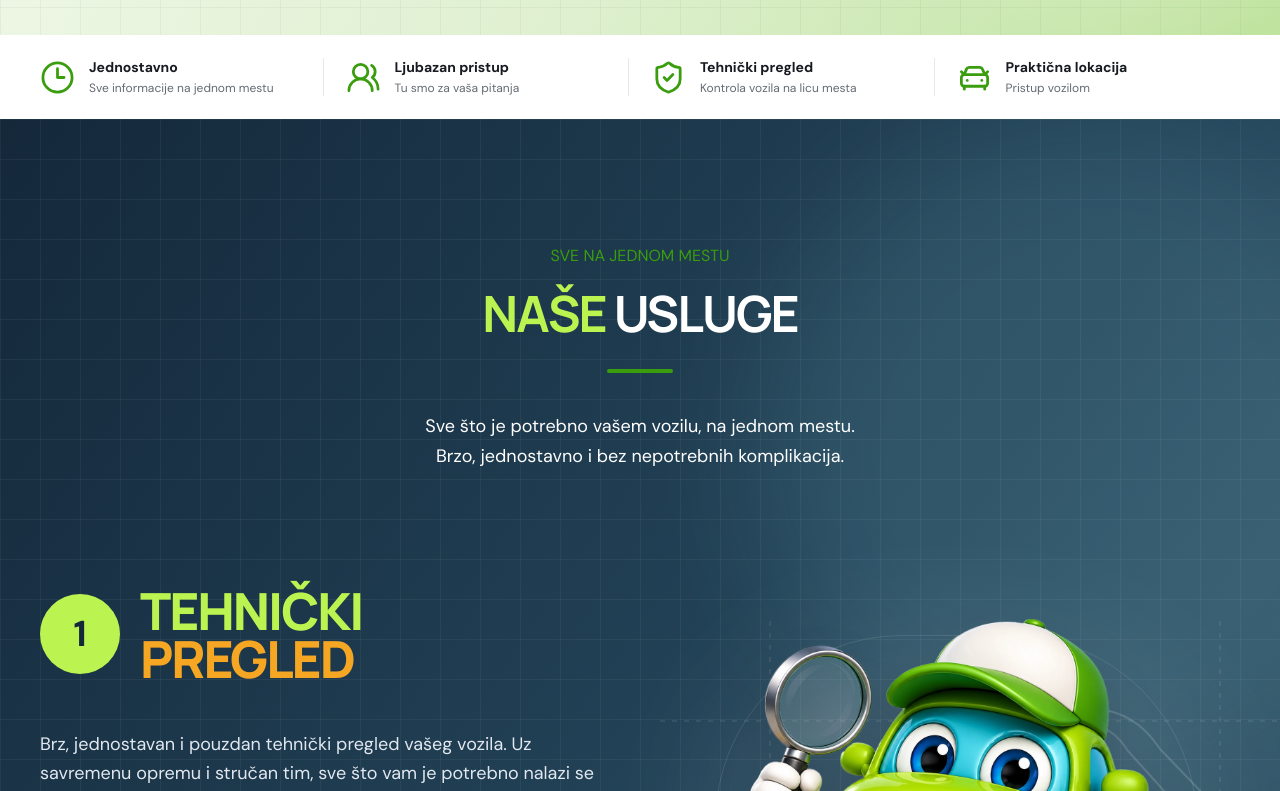
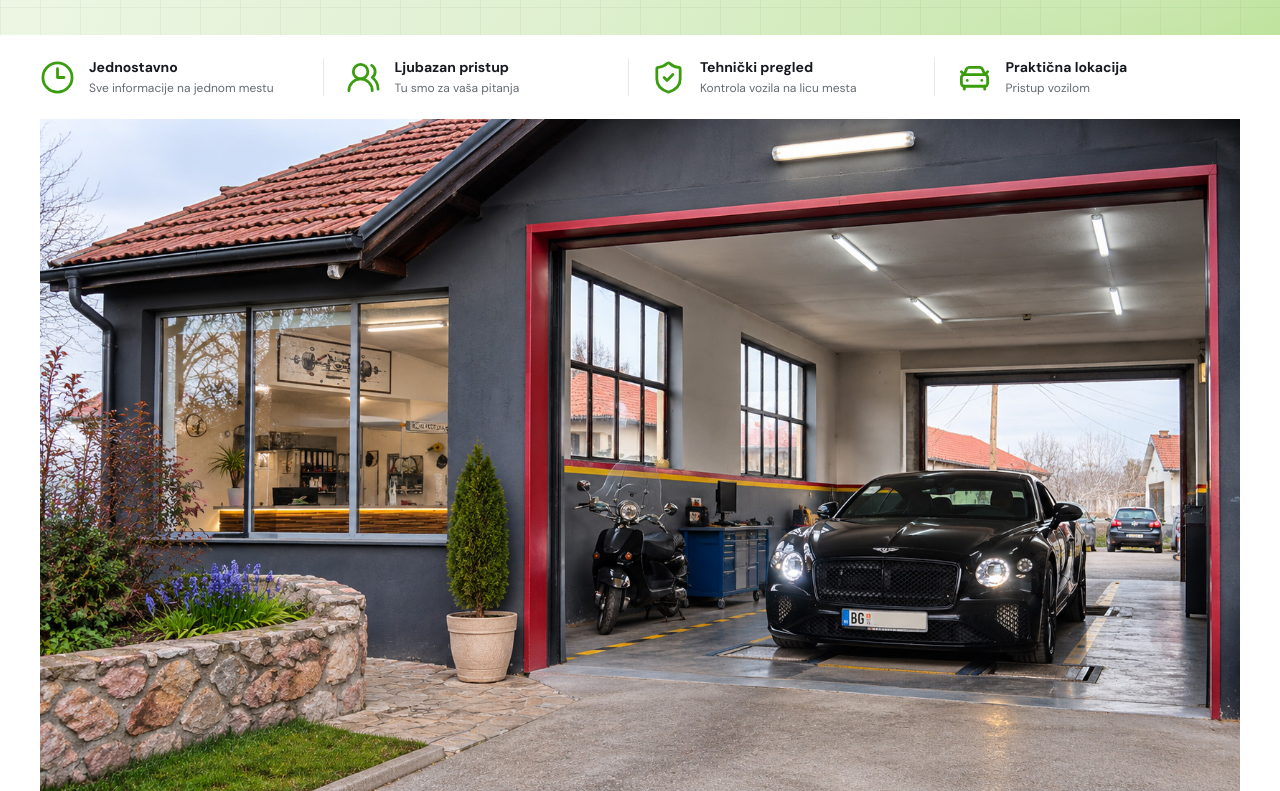
Before and after one commit to adrianKaPunkt/garage-beo, a Next.js app: page / in a window 1280 px wide. Shown: the part 649-1440 px from the top of the page. Built offline with nearby package versions, Linux system fonts and the light colour scheme.

Commit message:
picture under hero

```diff
--- a/app/_sections/Features.tsx
+++ b/app/_sections/Features.tsx
@@ -1,4 +1,5 @@
 import { CarFront, Clock3, ShieldCheck, UsersRound } from "lucide-react";
+import Image from "next/image";
 
 const features = [
   {
@@ -33,6 +34,16 @@ const Features = () => {
           </div>
         ))}
       </div>
+      <div className="container">
+        <Image
+          className="block h-auto w-full"
+          src="/images/tehnicki.jpg"
+          alt="Kontrolna stanica Garage Beograd sa vozilom na liniji za tehnički pregled"
+          width={1672}
+          height={941}
+          sizes="(max-width: 1470px) 100vw, 1390px"
+        />
+      </div>
     </section>
   );
 };
--- a/app/_sections/contact/ContactForm.tsx
+++ b/app/_sections/contact/ContactForm.tsx
@@ -90,7 +90,7 @@ const ContactForm = () => {
   });
 
   return (
-    <div className="container relative z-10 mt-6">
+    <div className="container relative z-10 mt-6" id="termin">
       <div className="rounded-2xl border border-white/15 bg-white/5 p-7 sm:p-9">
         <h3 className="m-0 mb-2 text-2xl font-bold">Pošaljite nam poruku</h3>
         <p className="mb-7 text-slate-200">
@@ -207,9 +207,17 @@ const ContactForm = () => {
                 ].join(" ")}
               >
                 {state.status === "success" ? (
-                  <CircleCheck size={22} className="shrink-0" aria-hidden="true" />
+                  <CircleCheck
+                    size={22}
+                    className="shrink-0"
+                    aria-hidden="true"
+                  />
                 ) : (
-                  <CircleAlert size={22} className="shrink-0" aria-hidden="true" />
+                  <CircleAlert
+                    size={22}
+                    className="shrink-0"
+                    aria-hidden="true"
+                  />
                 )}
                 {state.message}
               </p>
--- a/app/_sections/hero/Hero.tsx
+++ b/app/_sections/hero/Hero.tsx
@@ -56,7 +56,7 @@ const Hero = () => {
           <HeroSubtitle />
 
           <div className="flex justify-center lg:justify-start">
-            <Button href="#kontakt" variant="primary" size="large" showArrow>
+            <Button href="#termin" variant="primary" size="large" showArrow>
               Zakažite termin
             </Button>
           </div>
--- a/app/_sections/services/Insurance.tsx
+++ b/app/_sections/services/Insurance.tsx
@@ -267,7 +267,7 @@ export default function Insurance() {
 
         {/* Kontakt-Button */}
         <div className="mt-10 flex justify-center">
-          <Button href="#kontakt" variant="primary" size="large" showArrow>
+          <Button href="#termin" variant="primary" size="large" showArrow>
             Kontaktirajte nas
           </Button>
         </div>
--- a/app/_sections/services/Payment.tsx
+++ b/app/_sections/services/Payment.tsx
@@ -313,7 +313,7 @@ export default function Payment() {
             >
               <PaySpotLogo animated />
             </Link>
-            <Button href="#kontakt" variant="primary" size="large" showArrow>
+            <Button href="#termin" variant="primary" size="large" showArrow>
               Kontaktirajte nas
             </Button>
           </div>
--- a/app/_sections/services/Registration.tsx
+++ b/app/_sections/services/Registration.tsx
@@ -223,7 +223,7 @@ export default function Registration() {
 
         {/* Kontakt-Button */}
         <div className="mt-10 flex justify-center">
-          <Button href="#kontakt" variant="primary" size="large" showArrow>
+          <Button href="#termin" variant="primary" size="large" showArrow>
             Kontaktirajte nas
           </Button>
         </div>
--- a/app/_sections/services/Tehnicki.tsx
+++ b/app/_sections/services/Tehnicki.tsx
@@ -211,7 +211,7 @@ export default function Tehnicki() {
 
         {/* Kontakt-Button */}
         <div className="mt-10 flex justify-center">
-          <Button href="#kontakt" variant="primary" size="large" showArrow>
+          <Button href="#termin" variant="primary" size="large" showArrow>
             Zakažite termin
           </Button>
         </div>
```
Also changed, not shown: public/images/tehnicki.jpg (added), 1 other file (tests, documents, lock files or other folders).
